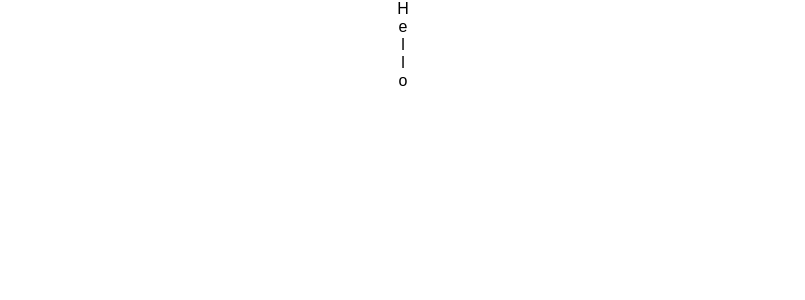
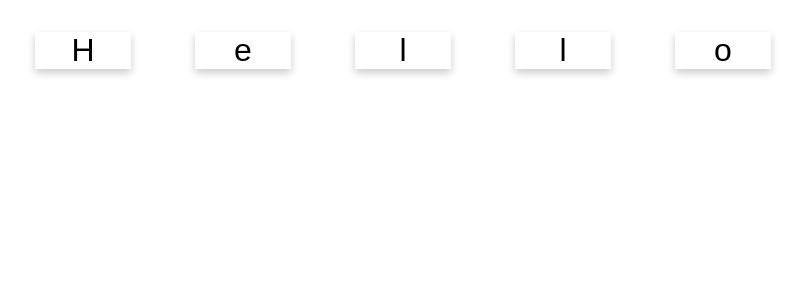
Before and after one commit to kalima007c/react-lab2, a React (Create React App) app: page / in a window 1280 px wide. Shown: the top 300 px of the page, without its empty margins (237-1042 px from the left). Built offline with nearby package versions, Linux system fonts and the light colour scheme.

Commit message:
css add class

```diff
--- a/src/App.css
+++ b/src/App.css
@@ -26,3 +26,13 @@
   from { transform: rotate(0deg); }
   to { transform: rotate(360deg); }
 }
+
+.card {
+ display: inline-block;
+ text-align: center;
+ width: 3em;
+ font-size: 2em;
+ box-shadow: 0 4px 8px 0 rgba(0,0,0,0.2);
+ margin: 1em;
+ user-select: none;
+}
--- a/src/CharacterCard.js
+++ b/src/CharacterCard.js
@@ -3,7 +3,7 @@
 export default class CharacterCard extends Component {
     render() {
         return (
-            <div>{this.props.value}</div>
+            <div className="card">{this.props.value}</div>
         )
     }
 }
```
